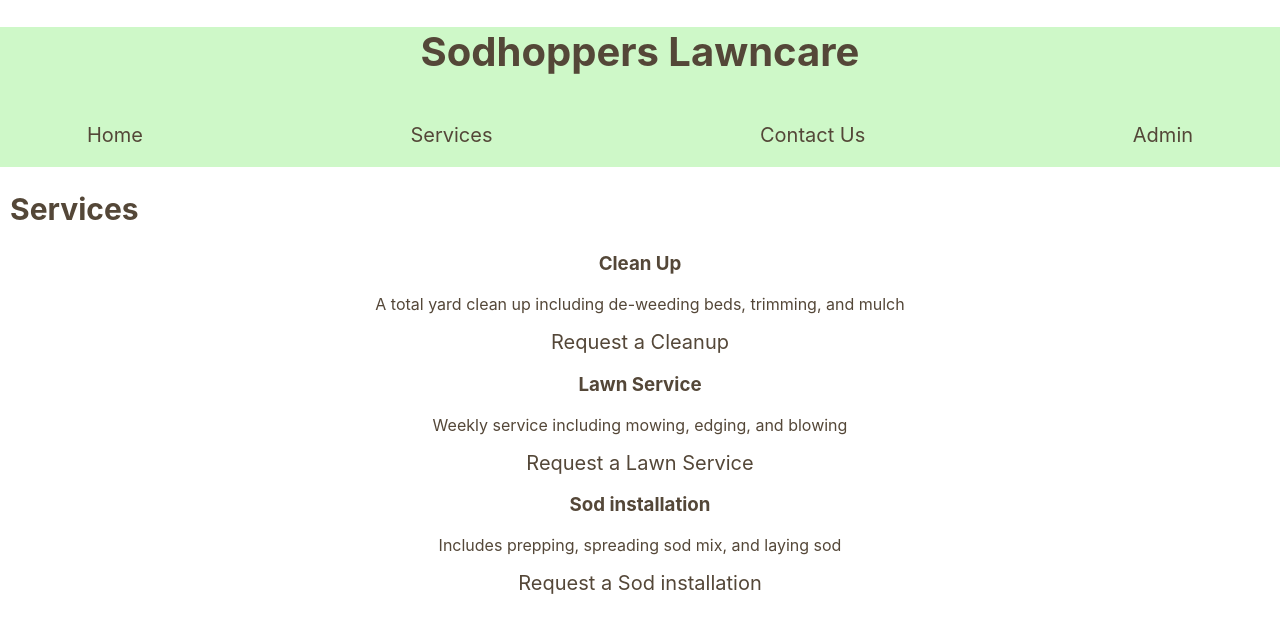
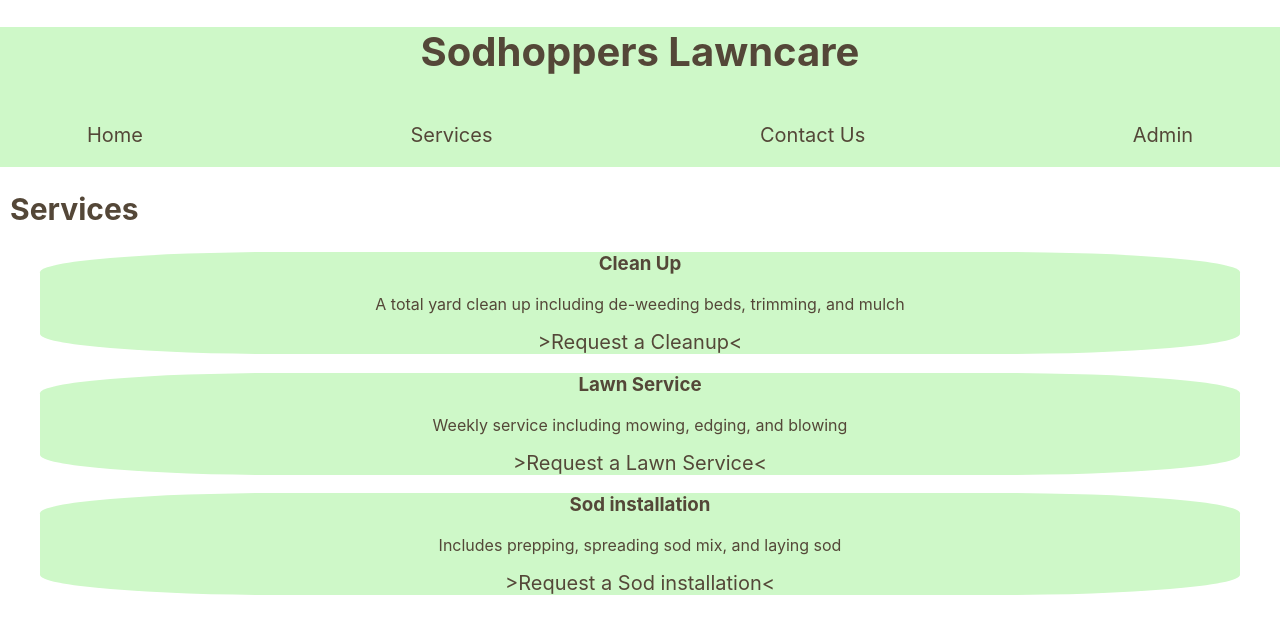
Before and after one commit to nikki-ai/sodhoppers-client, a React (Create React App) app: page /services in a window 1280 px wide. Shown: the top 634 px of the page. Built offline with nearby package versions, Linux system fonts and the light colour scheme.

Commit message:
some css

```diff
--- a/src/SitePages/Contact.js
+++ b/src/SitePages/Contact.js
@@ -11,7 +11,7 @@ class Contact extends React.Component {
         <section className='row'>
           <div className='contact'>
             <h4>To Schedule a Service</h4>
-            <Link to='/services'>Click Here</Link>
+            <Link to='/services'>&gt;Click Here&lt;</Link>
           </div>
           <div className='contact'>
             <h4>Call or text:</h4>
--- a/src/SitePages/Services.js
+++ b/src/SitePages/Services.js
@@ -8,22 +8,22 @@ class Services extends React.Component {
         <section className='pageTitle'>
           <h2>Services</h2>
         </section>
-        <div>
+        <div className='service'>
           <h3>Clean Up</h3>
           <p>
             A total yard clean up including de-weeding beds, trimming, and mulch
           </p>
-          <Link to='/cleanUp'>Request a Cleanup</Link>
+          <Link to='/cleanUp' className='service-link'>&gt;Request a Cleanup&lt;</Link>
         </div>
-        <div>
+        <div className='service'>
           <h3>Lawn Service</h3>
           <p>Weekly service including mowing, edging, and blowing</p>
-          <Link to='/lawnService'>Request a Lawn Service</Link>
+          <Link to='/lawnService' className='service-link'>&gt;Request a Lawn Service&lt;</Link>
         </div>
-        <div>
+        <div className='service'>
           <h3>Sod installation</h3>
           <p>Includes prepping, spreading sod mix, and laying sod</p>
-          <Link to='/sodInstallation'>Request a Sod installation</Link>
+          <Link to='/sodInstallation' className='service-link'>&gt;Request a Sod installation&lt;</Link>
         </div>
       </div>
     );
--- a/src/css/app.css
+++ b/src/css/app.css
@@ -76,3 +76,9 @@ ul {
   flex-direction: row;
   justify-content: space-around;
 }
+.service {
+  background-color: rgb(206, 248, 200);
+  border-radius: 20%;
+  margin: 10px 40px;
+  text-justify: newspaper;
+}
```
Also changed, not shown: 1 other file (tests, documents, lock files or other folders).
